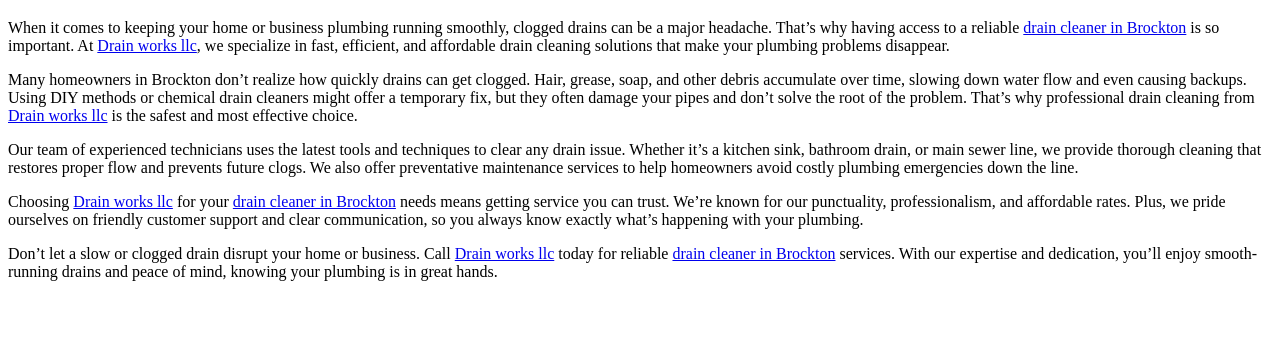
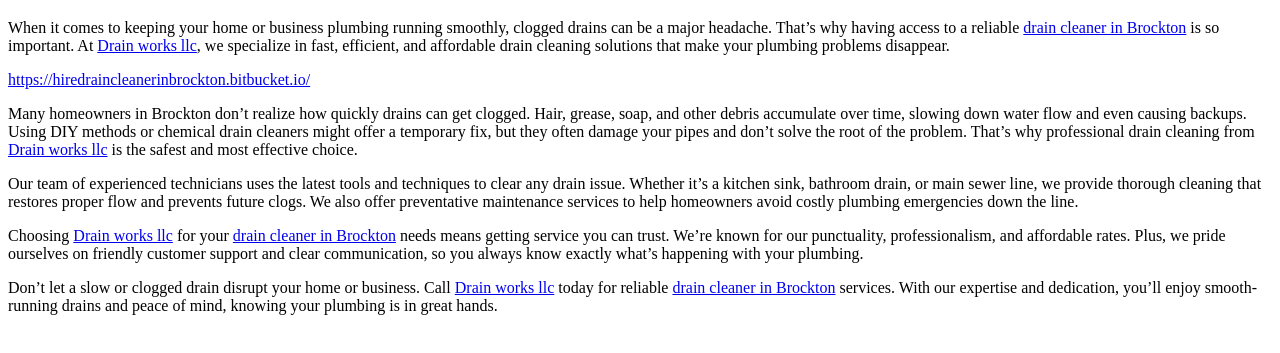
Before and after one commit to damian424/draincleanerinbrockton, a plain HTML site: page index.html in a window 1280 px wide. Shown: the part 61-414 px from the top of the page. Drawn offline with Linux system fonts and the light colour scheme.

Commit message:
Update index.html

```diff
--- a/index.html
+++ b/index.html
@@ -10,6 +10,7 @@
     <h1>Effective <a href="https://share.google/jRfTg2yjyOaxZkJzv">Drain Cleaner in Brockton</a> Services with <a href="https://drainworksllc.org/">Drain works llc</a></h1>
 
     <p>When it comes to keeping your home or business plumbing running smoothly, clogged drains can be a major headache. That’s why having access to a reliable <a href="https://share.google/jRfTg2yjyOaxZkJzv">drain cleaner in Brockton</a> is so important. At <a href="https://drainworksllc.org/">Drain works llc</a>, we specialize in fast, efficient, and affordable drain cleaning solutions that make your plumbing problems disappear.</p>
+<a href="https://hiredraincleanerinbrockton.bitbucket.io/" target="_blank" rel="noopener">https://hiredraincleanerinbrockton.bitbucket.io/</a>
 
     <p>Many homeowners in Brockton don’t realize how quickly drains can get clogged. Hair, grease, soap, and other debris accumulate over time, slowing down water flow and even causing backups. Using DIY methods or chemical drain cleaners might offer a temporary fix, but they often damage your pipes and don’t solve the root of the problem. That’s why professional drain cleaning from <a href="https://drainworksllc.org/">Drain works llc</a> is the safest and most effective choice.</p>
 
```
